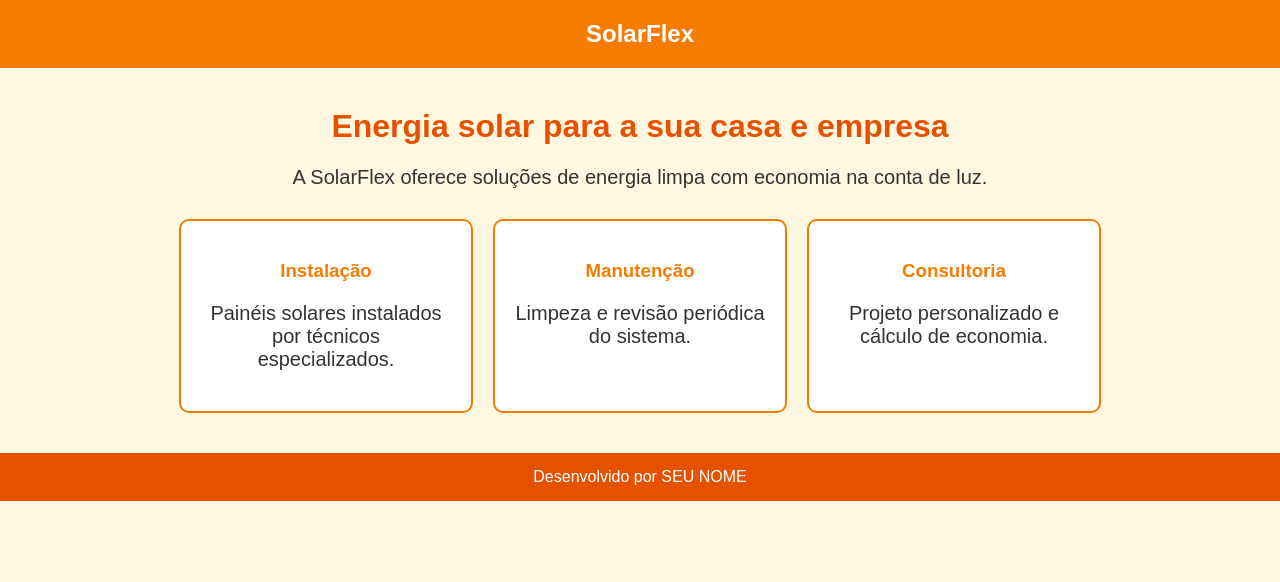
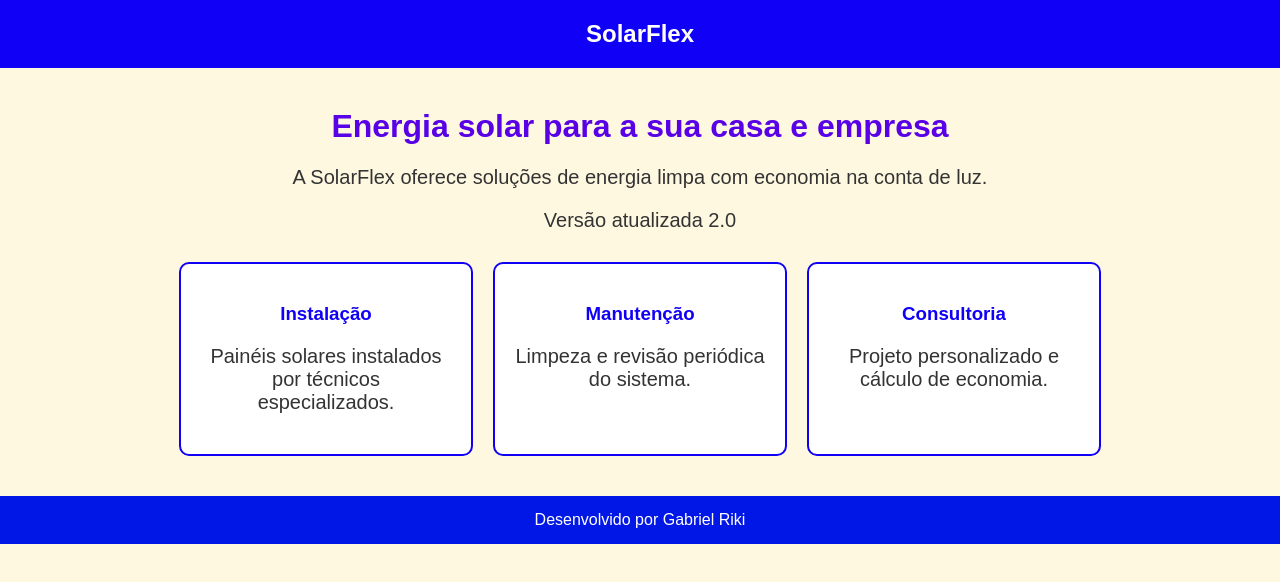
Before and after one commit to Maruyama-riki/solarflex, a plain HTML site: page site/index.html in a window 1280 px wide. Drawn offline with Linux system fonts and the light colour scheme.

Commit message:
Atualiza site

```diff
--- a/site/index.html
+++ b/site/index.html
@@ -6,13 +6,13 @@
     <title>SolarFlex</title>
     <style>
         body { font-family: Arial, sans-serif; margin: 0; background-color: #fff8e1; color: #333; text-align: center; }
-        header { background-color: #f57c00; color: white; padding: 20px; font-size: 24px; font-weight: bold; }
-        h1 { color: #e65100; margin-top: 40px; }
+        header { background-color: #1000f5; color: white; padding: 20px; font-size: 24px; font-weight: bold; }
+        h1 { color: #5800e6; margin-top: 40px; }
         p { font-size: 20px; }
         .servicos { display: flex; justify-content: center; gap: 20px; flex-wrap: wrap; margin: 30px; }
-        .card { background: white; border: 2px solid #f57c00; border-radius: 10px; padding: 20px; width: 250px; }
-        .card h3 { color: #f57c00; }
-        footer { background-color: #e65100; color: white; padding: 15px; margin-top: 40px; }
+        .card { background: white; border: 2px solid #1000f5; border-radius: 10px; padding: 20px; width: 250px; }
+        .card h3 { color: hsl(244, 100%, 48%); }
+        footer { background-color: #0017e6; color: white; padding: 15px; margin-top: 40px; }
     </style>
 </head>
 <body>
@@ -20,6 +20,7 @@
 
     <h1>Energia solar para a sua casa e empresa</h1>
     <p>A SolarFlex oferece soluções de energia limpa com economia na conta de luz.</p>
+    <p>Versão atualizada 2.0</p>
 
     <div class="servicos">
         <div class="card"><h3>Instalação</h3><p>Painéis solares instalados por técnicos especializados.</p></div>
@@ -27,6 +28,6 @@
         <div class="card"><h3>Consultoria</h3><p>Projeto personalizado e cálculo de economia.</p></div>
     </div>
 
-    <footer>Desenvolvido por SEU NOME</footer>
+    <footer>Desenvolvido por Gabriel Riki</footer>
 </body>
 </html>
```
